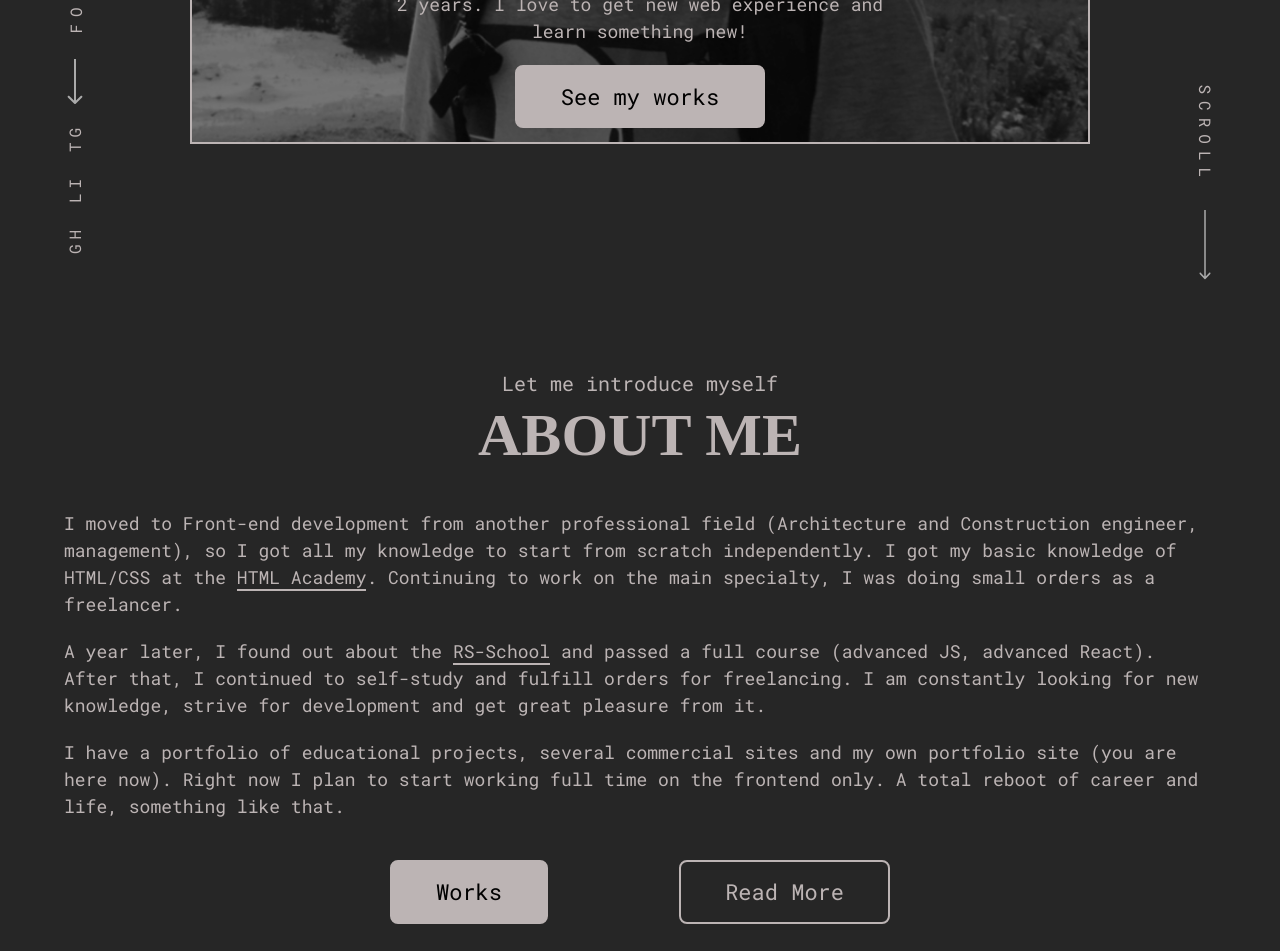
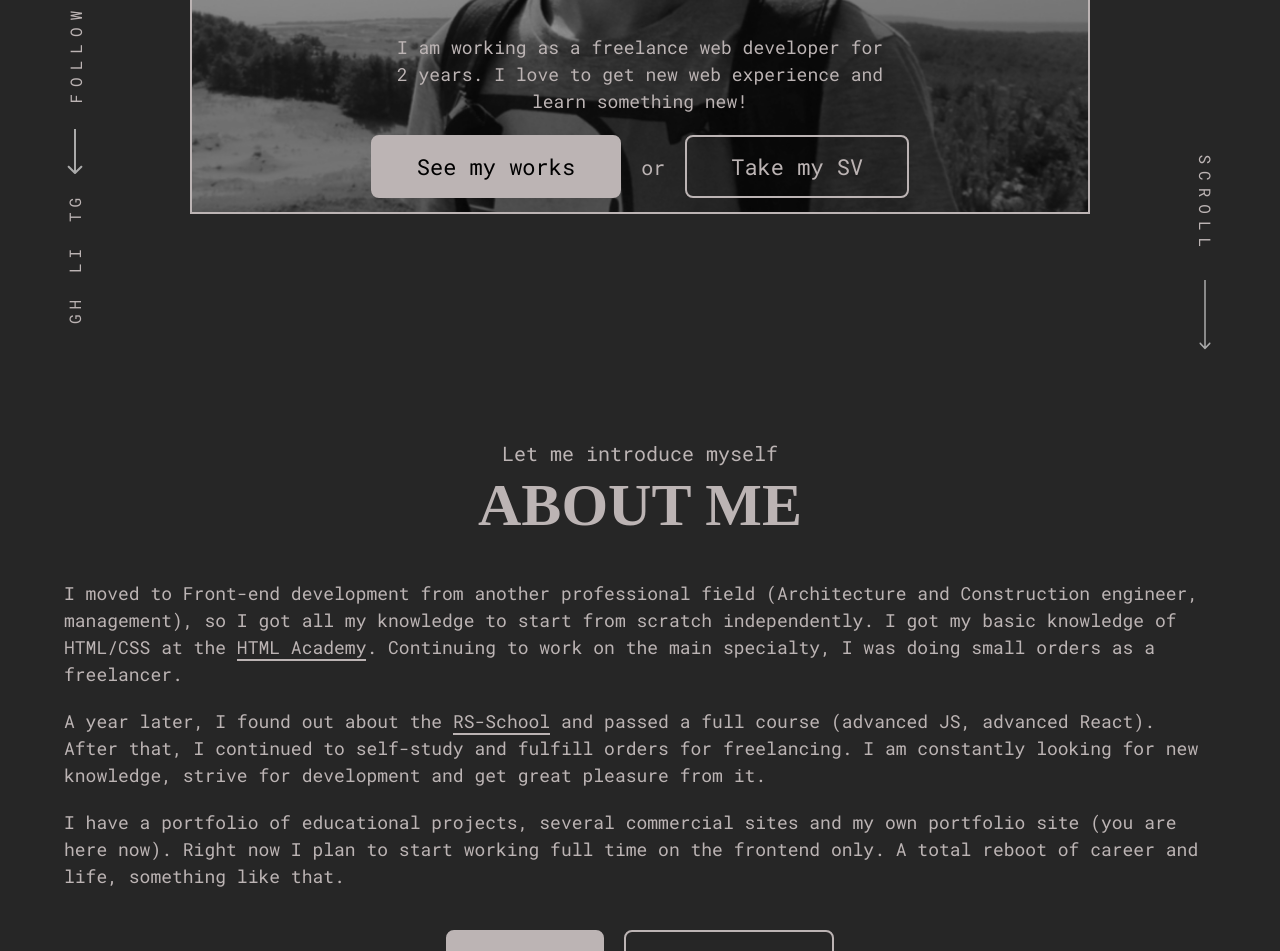
Before and after one commit to AmidaWolf/react-portfolio, a React (Create React App) app: page / in a window 1280 px wide. Shown: the part 700-1651 px from the top of the page. Built offline with nearby package versions, Linux system fonts and the light colour scheme; a web font is replaced by a local one.

Commit message:
feat(ButtonsGroup): add ButtonsGroup.jsx
small style fix

```diff
--- a/src/App.js
+++ b/src/App.js
@@ -6,6 +6,7 @@ import {HomePage} from "./pages/Home/Home";
 import {ProjectsPage} from "./pages/Projects/Projects";
 import {AboutPage} from "./pages/About/About";
 import {ContactsPage} from "./pages/Contacts/Contacts";
+import {CVPage} from "./pages/CV/CV";
 
 
 export default function App() {
@@ -25,6 +26,9 @@ export default function App() {
             <Route path="/contacts">
                 <ContactsPage />
             </Route>
+            <Route path="/cv">
+                <CVPage />
+            </Route>
         </Switch>
       </BrowserRouter>
   );
--- /dev/null
+++ b/src/pages/CV/CV.jsx
@@ -0,0 +1,7 @@
+import React from 'react';
+
+export const CVPage = () => {
+    return (
+        <h1>My CV</h1>
+    );
+}
--- a/src/styles/GlobalStyle.js
+++ b/src/styles/GlobalStyle.js
@@ -38,6 +38,9 @@ const GlobalStyles = createGlobalStyle`
     width: 90%;
     margin: 0 auto;
   }
+  section {
+    margin-top: 7rem;
+  }
   .visually-hidden {
    position: absolute;
    white-space: nowrap;
--- a/src/сomponents/AboutSection/AboutSection.jsx
+++ b/src/сomponents/AboutSection/AboutSection.jsx
@@ -1,28 +1,20 @@
 import React from 'react';
 import styled from 'styled-components';
 
-import {Button} from "../Button/Button";
 import {TextBlock} from "../TextBlock/TextBlock";
 import {SectionTitle} from "../SectionTitle/SectionTitle";
+import {ButtonsGroup} from "../ButtonsGroup/ButtonsGroup";
 
 
 const AboutSectionStyles = styled.section`
-padding: 7rem 0;
 .container {
     display: flex;
     flex-direction: column;
     align-items: center;
-    justify-content: flex-start;
-    text-align: left;
   }
 
-  .aboutSection__buttons {
-    display: flex;
-    justify-content: space-between;
-    max-width: 500px;
-    width: 100%;
-    gap: 2rem;
-    margin-top: 2rem;
+  .aboutSection__text {
+    margin-bottom: 2rem;
   }
 
   .aboutSection__text div {
@@ -76,11 +68,13 @@ export const AboutSection = () => {
                         A total reboot of career and life, something like that.
                     </TextBlock>
                 </div>
-
-                <div className="aboutSection__buttons">
-                    <Button btnText="Works" btnLink="/projects" />
-                    <Button btnText="Read More" btnLink="/about" outline />
-                </div>
+                <ButtonsGroup
+                    firstBtnText={'Works'}
+                    firstBtnLink={'/projects'}
+                    secondBtnText={'Read more'}
+                    secondBtnLink={'/about'}
+                    secondBtnOutline
+                />
             </div>
         </AboutSectionStyles>
     );
--- a/src/сomponents/Button/Button.jsx
+++ b/src/сomponents/Button/Button.jsx
@@ -4,7 +4,6 @@ import {Link} from "react-router-dom";
 
 
 const ButtonStyle = styled.div`
-  margin-top: 2rem;
   .button {
     font-size: 2.2rem;
     background-color: ${(props) =>
--- /dev/null
+++ b/src/сomponents/ButtonsGroup/ButtonsGroup.jsx
@@ -0,0 +1,54 @@
+import React from 'react';
+import styled from 'styled-components';
+import {Button} from "../Button/Button";
+
+
+const ButtonsGroupStyle = styled.div`
+  display: flex;
+  justify-content: center;
+  align-items: center;
+  max-width: 500px;
+  width: 100%;
+  gap: 2rem;
+  margin-top: 2rem;
+
+  p {
+    font-size: 2rem;
+  }
+
+  @media only screen and (max-width: 768px) {
+    flex-direction: column;
+    gap: 0;
+
+    p {
+      margin-top: 1em;
+    }
+
+    .button-wrapper,
+       a {
+         margin-top: 1em;
+         width: 100%;
+         text-align: center;
+       }
+  }
+`;
+
+export const ButtonsGroup = ({
+                                 firstBtnText = 'test1',
+                                 firstBtnLink = '/',
+                                 firstBtnOutline = false,
+                                 text,
+                                 secondBtnText = 'test2',
+                                 secondBtnLink = '/',
+                                 secondBtnOutline = false,
+                             }) => {
+    return (
+        <ButtonsGroupStyle className="buttons-wrapper">
+            <Button btnLink={firstBtnLink} btnText={firstBtnText} outline={firstBtnOutline}/>
+            {
+                text ? <p>{text}</p> : null
+            }
+            <Button btnLink={secondBtnLink} btnText={secondBtnText} outline={secondBtnOutline}/>
+        </ButtonsGroupStyle>
+    );
+}
--- a/src/сomponents/HeroSection/HeroSection.jsx
+++ b/src/сomponents/HeroSection/HeroSection.jsx
@@ -4,8 +4,8 @@ import styled from 'styled-components';
 import heroImg from '../../assets/images/avatar.jpg';
 import socialMediaArrow from '../../assets/images/social-media-arrow.svg';
 import scrollDownArrow from '../../assets/images/scroll-down-arrow.svg';
-import {Button} from "../Button/Button";
 import {TextBlock} from "../TextBlock/TextBlock";
+import {ButtonsGroup} from "../ButtonsGroup/ButtonsGroup";
 
 
 const HeroSectionStyles = styled.section`
@@ -49,6 +49,9 @@ const HeroSectionStyles = styled.section`
     margin-top: -20rem;
     position: relative;
     z-index: 1;
+  }
+  .buttons-wrapper {
+    max-width: 100%;
   }
   .hero__social,
   .hero__scrollDown {
@@ -110,6 +113,7 @@ const HeroSectionStyles = styled.section`
   }
   @media only screen and (max-width: 768px) {
      min-height: 750px;
+     margin-top: 7rem;
 
     .hero__title {
       font-size: 1.4rem;
@@ -175,10 +179,13 @@ export const HeroSection = () => {
                         I am working as a freelance web developer for 2 years.
                         I love to get new web experience and learn something new!
                     </TextBlock>
-                    <Button
-                        btnLink={'/projects'}
-                        btnText={'See my works'}
-                        outline={false}
+                    <ButtonsGroup
+                        firstBtnText={'See my works'}
+                        firstBtnLink={'/projects'}
+                        text={'or'}
+                        secondBtnText={'Take my SV'}
+                        secondBtnLink={'/sv'}
+                        secondBtnOutline
                     />
                 </div>
                 <div className="hero__social">
--- a/src/сomponents/MainMenu/MainMenu.jsx
+++ b/src/сomponents/MainMenu/MainMenu.jsx
@@ -140,6 +140,7 @@ export const MainMenu = () => {
                 <li><NavLink to="/about">About</NavLink></li>
                 <li><NavLink to="/projects">Projects</NavLink></li>
                 <li><NavLink to="/contacts">Contacts</NavLink></li>
+                <li><NavLink to="/cv">CV</NavLink></li>
             </ul>
         </MainMenuStyles>
     );
--- a/src/сomponents/SkillsSection/SkillsSection.jsx
+++ b/src/сomponents/SkillsSection/SkillsSection.jsx
@@ -5,38 +5,11 @@ import {SectionTitle} from "../SectionTitle/SectionTitle";
 
 
 const SkillsSectionStyles = styled.section`
-padding: 7rem 0;
+
 .container {
     display: flex;
     flex-direction: column;
     align-items: center;
-    justify-content: flex-start;
-    text-align: left;
-  }
-
-  .aboutSection__buttons {
-    display: flex;
-    justify-content: space-between;
-    max-width: 500px;
-    width: 100%;
-    gap: 2rem;
-    margin-top: 2rem;
-  }
-
-  .aboutSection__text div {
-    max-width: 100%;
-  }
-
-  @media only screen and (max-width: 768px) {
-    .aboutSection__buttons {
-      flex-direction: column;
-      gap: 0;
-      .button-wrapper,
-      a {
-        width: 100%;
-        text-align: center;
-      }
-    }
   }
 `;
 
```
